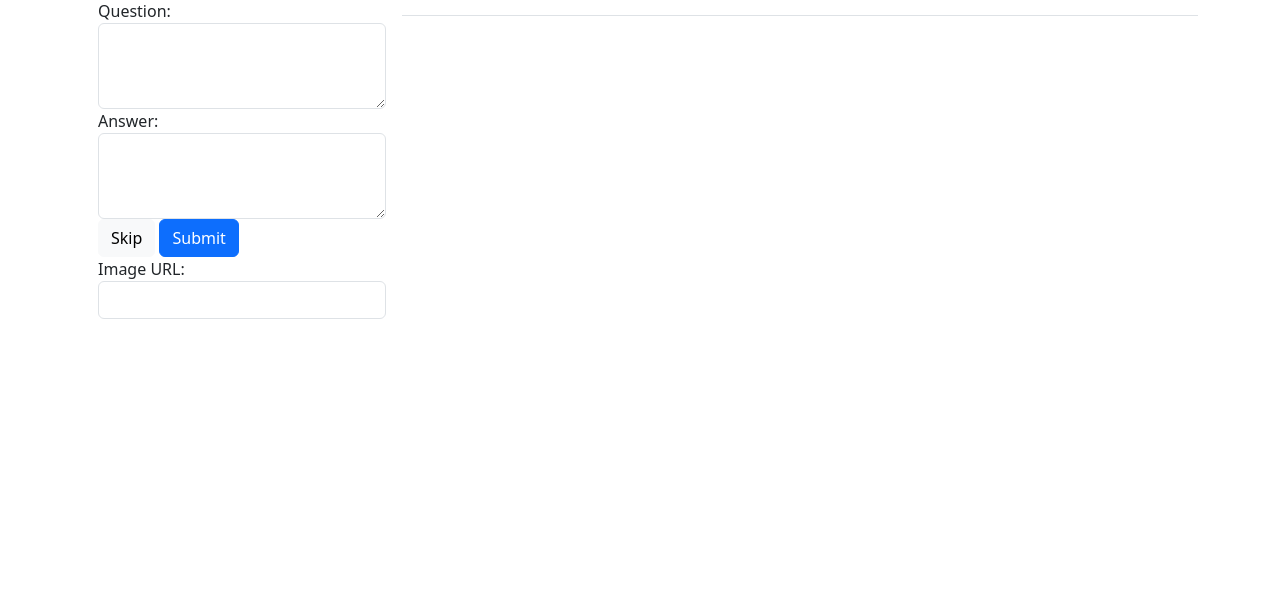
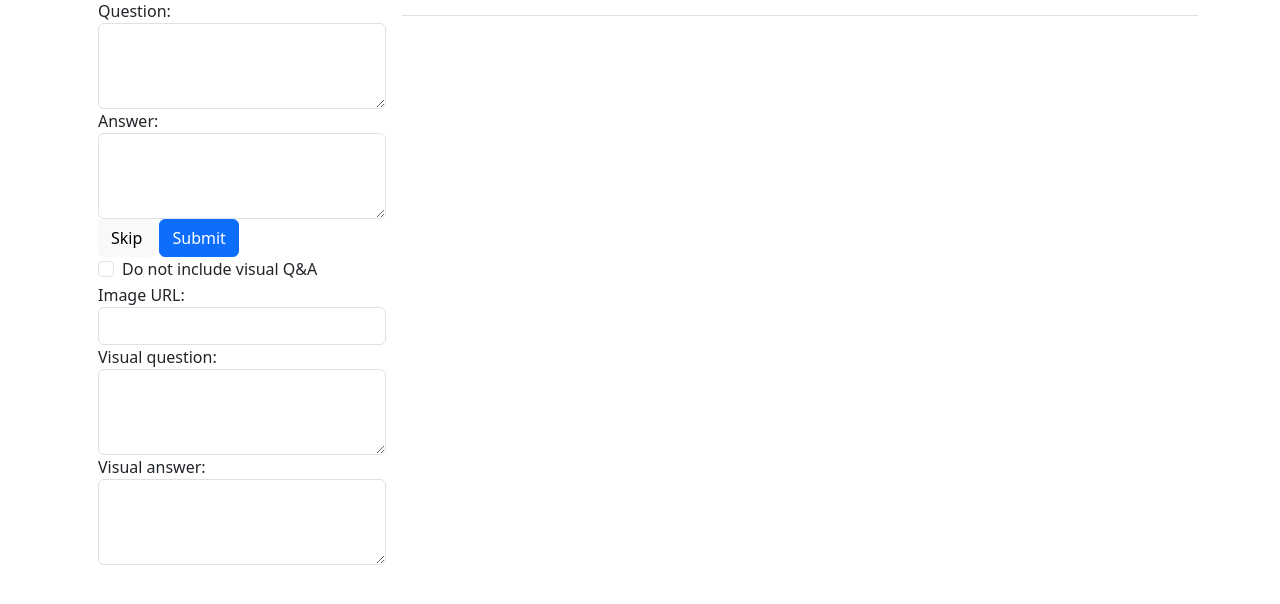
Before and after one commit to ufal/regional-qa-annotation, a Flask app: template templates/annotate.html in a window 1280 px wide. Shown: the part 112-716 px from the top of the page. Run offline with Flask 3, Linux system fonts and the light colour scheme; the template is opened without the code that fills it, so the values that code supplies are empty; parts of the project's set-up code (start-up, migrations or seed data) failed here and were passed over; some libraries are stand-ins or nearby versions.

Commit message:
adding checkbox for image questions

```diff
--- a/app.py
+++ b/app.py
@@ -57,10 +57,21 @@ def annotate():
     question = request.form["question"].replace("\n", " ").strip()
     answer = request.form["answer"].replace("\n", " ").strip()
 
+    contains_image_info = request.form.get("imgurl") is None
+    if contains_image_info:
+        image_url = request.form["imgurl"].strip()
+        image_question = request.form["img-question"].replace("\n", " ").strip()
+        image_answer = request.form["img-answer"].replace("\n", " ").strip()
+    else:
+        image_url = "null"
+        image_question = "null"
+        image_answer = "null"
+
     with open(users[username]["logfile"], "a") as f:
-        f.write("{}\t{}\t{}\t{}\n".format(
+        f.write("{}\t{}\t{}\t{}\t{}\t{}\t{}\n".format(
             wiki_lang, wiki_title,
-            question.replace('\t', ' '), answer.replace('\t', ' ')))
+            question.replace('\t', ' '), answer.replace('\t', ' '),
+            image_url, image_question.replace('\t', ' '), image_answer.replace('\t', ' ')))
 
     # redirect to random article
     random_title = get_random_article(users[username]["lang"])
--- a/templates/annotate.html
+++ b/templates/annotate.html
@@ -33,8 +33,17 @@
           $('#imgurl').val(img_url);
       });
 
+      //hide image controls when "Do not include visual Q&A" is checked
+      $('#enable-img').change(function() {
+	  if(this.checked) {
+	      $('#image-controls').hide();
+	  } else {
+	      $('#image-controls').show();
+	  }
+      });
 
   });
+
 </script>
 
 <!-- hide infoboxes -->
@@ -50,6 +59,11 @@
   }
   .mw-editsection {
       	display: none;
+  }
+
+  /* gray text in readonly input */
+  input[readonly] {
+	  color: gray;
   }
 
   /* #form { */
@@ -72,19 +86,40 @@
 	<label for="question">Question:</label>
 	<textarea class="form-control" id="question" name="question" rows="3"></textarea>
       </div>
+
       <div class="form-group">
 	<label for="answer">Answer:</label>
 	<textarea class="form-control" id="answer" name="answer" rows="3"></textarea>
       </div>
+
       <div class="form-group">
 	<button type="submit" class="btn btn-light" name="skip">Skip</button>
 	<button type="submit" class="btn btn-primary">Submit</button>
       </div>
 
+      <!--check box to enable image part-->
+      <div class="form-check">
+	<input class="form-check-input" type="checkbox" value="" id="enable-img">
+	<label class="form-check-label" for="enable-img">Do not include visual Q&amp;A</label>
+      </div>
+
+      <div id="image-controls">
 	<div class="form-group">
 	  <label for="imgurl">Image URL:</label>
-	<input type="text" class="form-control" id="imgurl" name="imgurl">
+	  <input type="text" class="form-control" id="imgurl" name="imgurl" readonly>
 	</div>
+
+	<div class="form-group">
+	  <label for="question">Visual question:</label>
+	  <textarea class="form-control" id="img-question" name="question" rows="3"></textarea>
+	</div>
+
+	<div class="form-group">
+	  <label for="answer">Visual answer:</label>
+	  <textarea class="form-control" id="img-answer" name="answer" rows="3"></textarea>
+	</div>
+      </div>
+
     </form>
   </nav>
 
```
Lines whose indentation alone changed are shown as unchanged.
